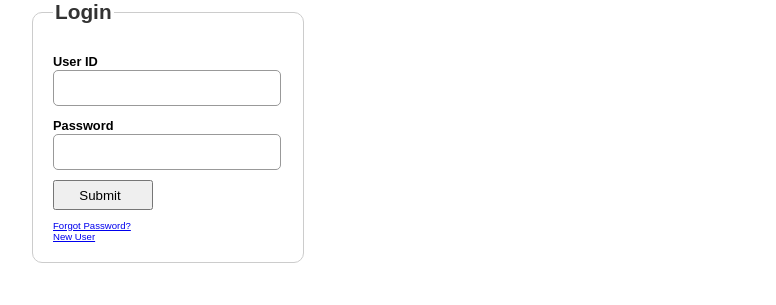
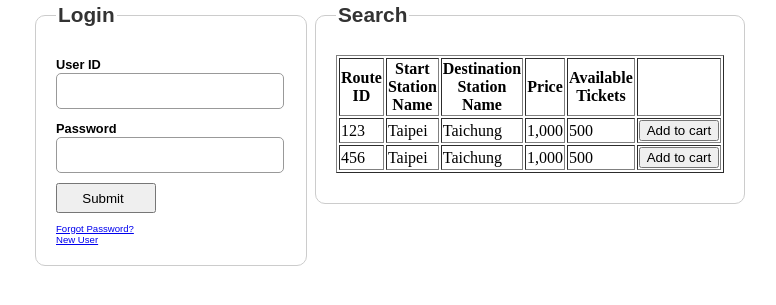
Before and after one commit to Cateveloper/Rail-Ticket-System, a PHP site: page / in a window 1280 px wide. Shown: the top 305 px of the page, without its empty margins (435-1211 px from the left). Run offline with PHP 8.4, Linux system fonts and the light colour scheme.

Commit message:
add search panel and cookie js

```diff
--- a/index.php
+++ b/index.php
@@ -10,10 +10,16 @@ $login_status = CheckLogin();
       <meta http-equiv='Content-Type' content='text/html; charset=utf-8'/>
       <title>Rail Tickets</title>
       <link rel="STYLESHEET" type="text/css" href="css/form.css" />
+	  <script src="./js/jquery-1.11.2.min.js"></script>
+	  <script src="./js/jquery.cookie.js"></script>
+	  <script src="./js/index.js"></script>
 </head>
 <body>
     <div id='content'>
 
+		<table>
+		<tr>
+		<td>
 <?PHP
 if (NOT_LOGIN == $login_status)
 {
@@ -100,5 +106,41 @@ else
 <?PHP
 }
 ?>
+		</td>
+		<td valign='top'>
+			<fieldset>
+			<legend>Search</legend>
+
+			<div class='container'>
+                <table id='result_table' border="1" width='100%'>
+                    <tr>
+						<th>Route ID</th>
+						<th>Start Station Name</th>
+						<th>Destination Station Name</th>
+						<th>Price</th>
+						<th>Available Tickets</th>
+                    <th></th>
+                    </tr>
+					<tr>
+						<td>123</td>
+						<td>Taipei</td>
+						<td>Taichung</td>
+						<td>1,000</td>
+						<td>500</td>
+						<td align="center"></td>
+					</tr>
+					<tr>
+						<td>456</td>
+						<td>Taipei</td>
+						<td>Taichung</td>
+						<td>1,000</td>
+						<td>500</td>
+						<td align="center"></td>
+					</tr>
+				</table>
+			</div>
+			</fieldset>
+		</td>
+		</tr>
     </div>
 </body>
--- /dev/null
+++ b/js/index.js
@@ -0,0 +1,34 @@
+$(document).ready(function() {
+	$("#result_table tr:gt(0)").each(function(){
+		//alert($(this).children().last().text());
+		var id = $(this).children().first().text();
+		var last_td = $(this).children().last();
+		last_td
+			.append('<input type="button" value="Add to cart">')
+			.click(function(){
+				add_to_cart(id, last_td);
+			});
+		//alert($(this).nextAll().last().text());
+		//alert($(this).nextAll().first().text());
+	});
+});
+
+function add_to_cart(item_id, last_td){
+	var original_cookie = "";
+	var shopping_cart = "";
+
+	if($.cookie('shopping_cart') != undefined)
+		original_cookie = $.cookie('shopping_cart');
+
+	if(original_cookie.indexOf(item_id) < 0)
+	{
+		if(original_cookie != "")
+			shopping_cart = original_cookie + "|";
+
+		$.cookie('shopping_cart', shopping_cart + item_id + ":1");
+	}
+	//alert("cookie:"+$.cookie('shopping_cart'));
+
+	last_td.children().first().remove();
+	last_td.append('<img id="theImg" src="./image/check.jpg" />');
+}
```
Also changed, not shown: image/check.jpg (added), image/check_original.jpg (added), js/jquery.cookie.js (added).
